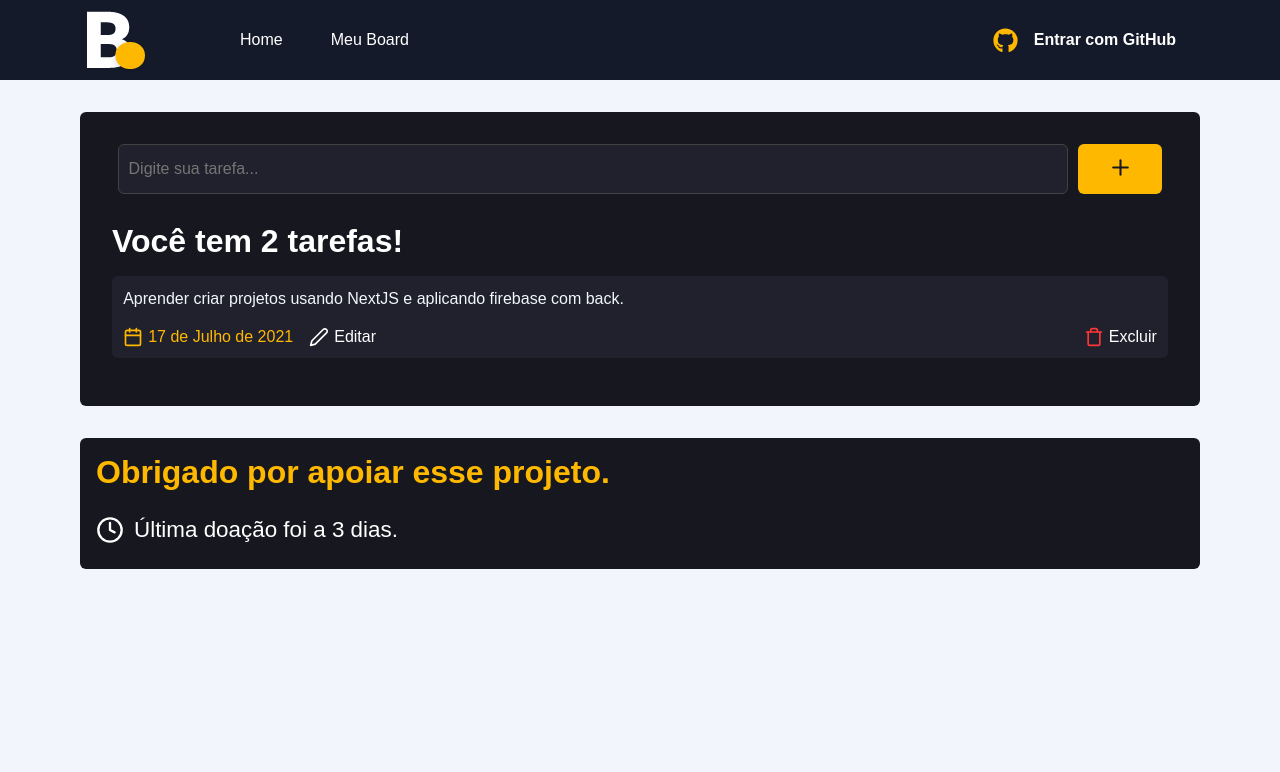
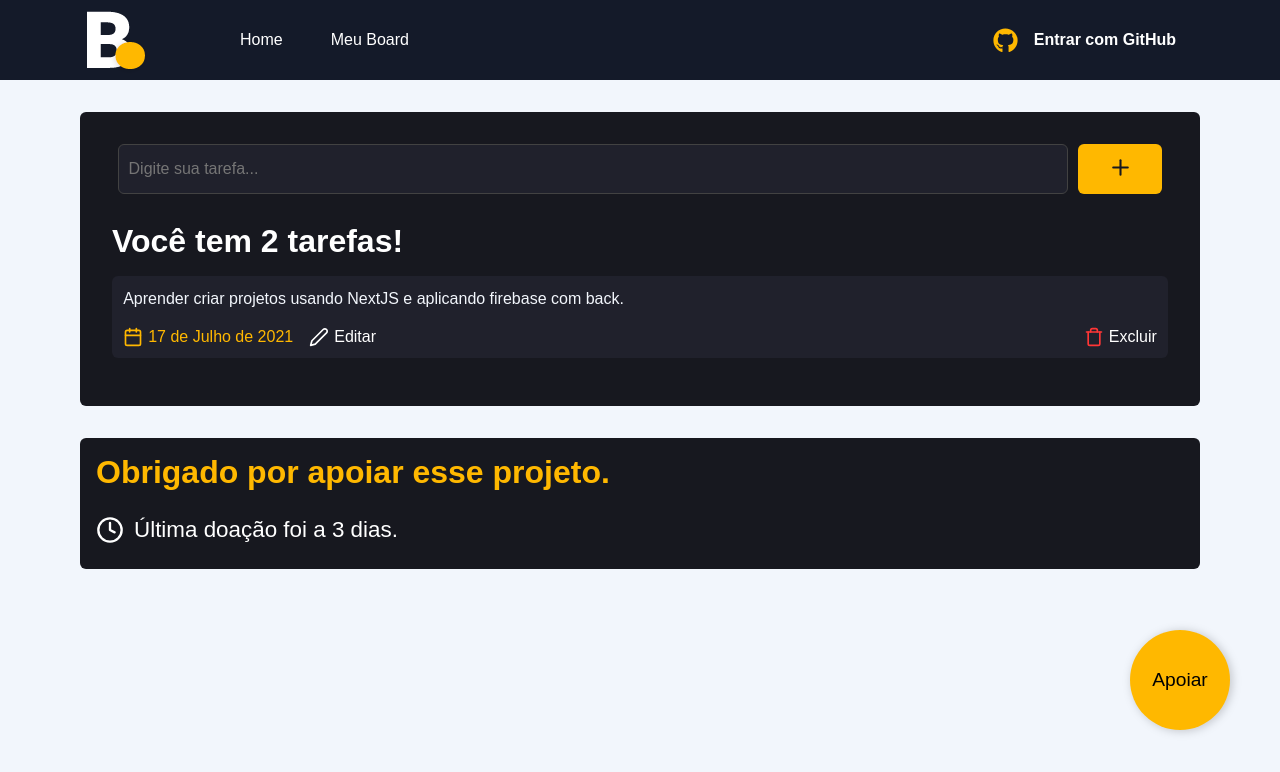
Before and after one commit to eduardo-esteves/board, a Next.js app: page /board in a window 1280 px wide. Shown: the top 772 px of the page. Built offline with nearby package versions, Linux system fonts and the light colour scheme.

Commit message:
Criado novo componente, o botao de seja um apoiador e importado na pagina board

```diff
--- /dev/null
+++ b/src/components/SupportButton/index.tsx
@@ -0,0 +1,16 @@
+import Link from 'next/link'
+
+import S from './styles.module.scss'
+
+const SupportButton = () => {
+  return (
+    <div className={S.doanteContainer}>
+      <Link href="/donate">
+        <button>Apoiar</button>
+      </Link>
+    </div>
+  )
+}
+
+
+export default SupportButton
--- /dev/null
+++ b/src/components/SupportButton/styles.module.scss
@@ -0,0 +1,22 @@
+.doanteContainer{
+  position: absolute;
+  bottom: 70px;
+  right: 50px;
+  z-index: 99;
+
+  button{
+    border:0;
+    background-color: #FFB800;
+    width: 100px;
+    height: 100px;
+    border-radius: 50%;
+    font-size: 1.2rem;
+    filter: drop-shadow(2px 1px 5px rgba(0,0,0, 0.2));
+    transition: all 0.2s;
+
+  }
+
+  button:hover{
+    transform: scale(1.2);
+  }
+}
--- a/src/pages/board/index.tsx
+++ b/src/pages/board/index.tsx
@@ -1,5 +1,6 @@
 import Head from 'next/head'
 import { FiPlus, FiCalendar, FiEdit2, FiTrash, FiClock } from 'react-icons/fi'
+import SupportButton from '../../components/SupportButton'
 
 import S from './styles.module.scss'
 
@@ -60,6 +61,8 @@
         </div>
       </div>
 
+      <SupportButton />
+
     </>
   )
 }
```
